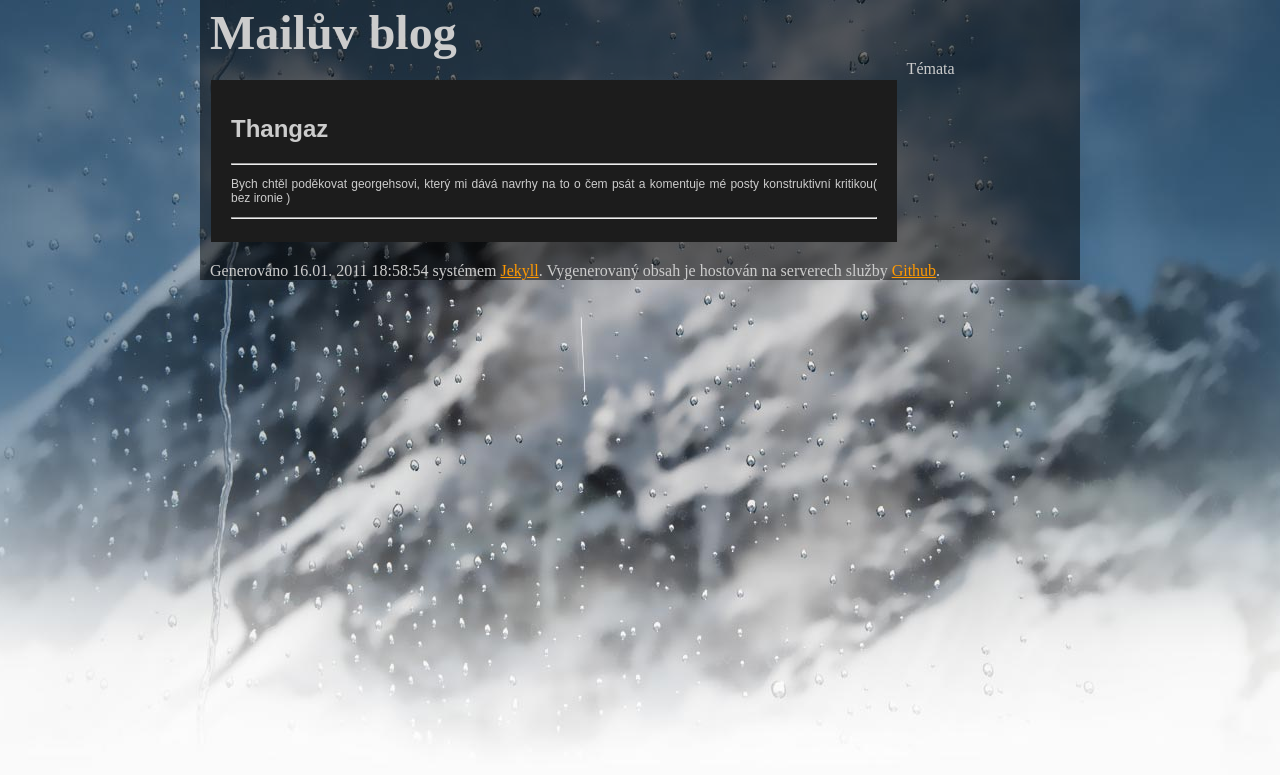
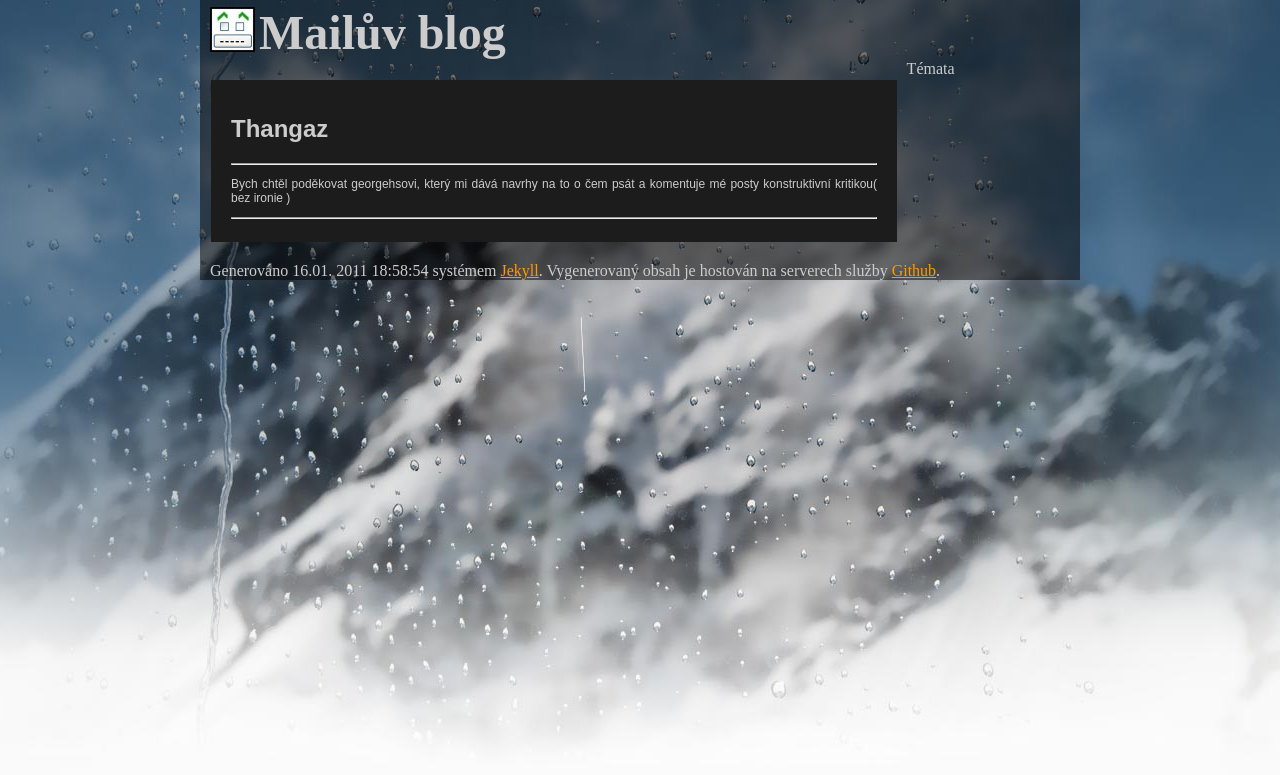
Before and after one commit to roolo/roolo.github.com, a Jekyll site: the page built from 2010-12-21-thangaz.markdown, in a window 1280 px wide. Shown: the top 775 px of the page. Built offline with Jekyll 4.4.1, drawn with Linux system fonts in a browser that asks for light colours; comment, search, counter and statistics services are not loaded.

Commit message:
pridana loga
- pridano logo k nadpisu blogu, nadpis jiz neni odkazem
- pridana favicona webu

```diff
--- a/_includes/header.html
+++ b/_includes/header.html
@@ -1,3 +1,4 @@
 <div id="header">
-    <h1><a href="/">{{ site.title }}</a></h1>
+    <a href="/" title="Zpět na/Znovu načíst úvodní stránku"><img src="/images/formelin.png" /></a>
+    <h1>{{ site.title }}</h1>
 </div>
--- a/_layouts/default.html
+++ b/_layouts/default.html
@@ -4,6 +4,7 @@
     <head>
         <meta http-equiv="Content-Type" content="text/html; charset=UTF-8"/>
         <link href="/css/main.css" media="screen" rel="stylesheet" type="text/css" />
+        <link rel="shortcut icon" href="/images/formelin.png" />
         <title>{{site.title}}</title>
     </head>
     <body>
--- a/css/main.css
+++ b/css/main.css
@@ -5,8 +5,7 @@ body {
     color:      #CCC;
 }
 
-h1 a {
-    color: #CCC;
+h1 {
     font-size:  48px;
 }
 
@@ -25,6 +24,7 @@ img {
 
 #header img {
     padding-top:  0px;
+    vertical-align: text-bottom;
 }
 
 #header > *{
```
Also changed, not shown: images/favicon.ico (added), images/formelin.png (added).
